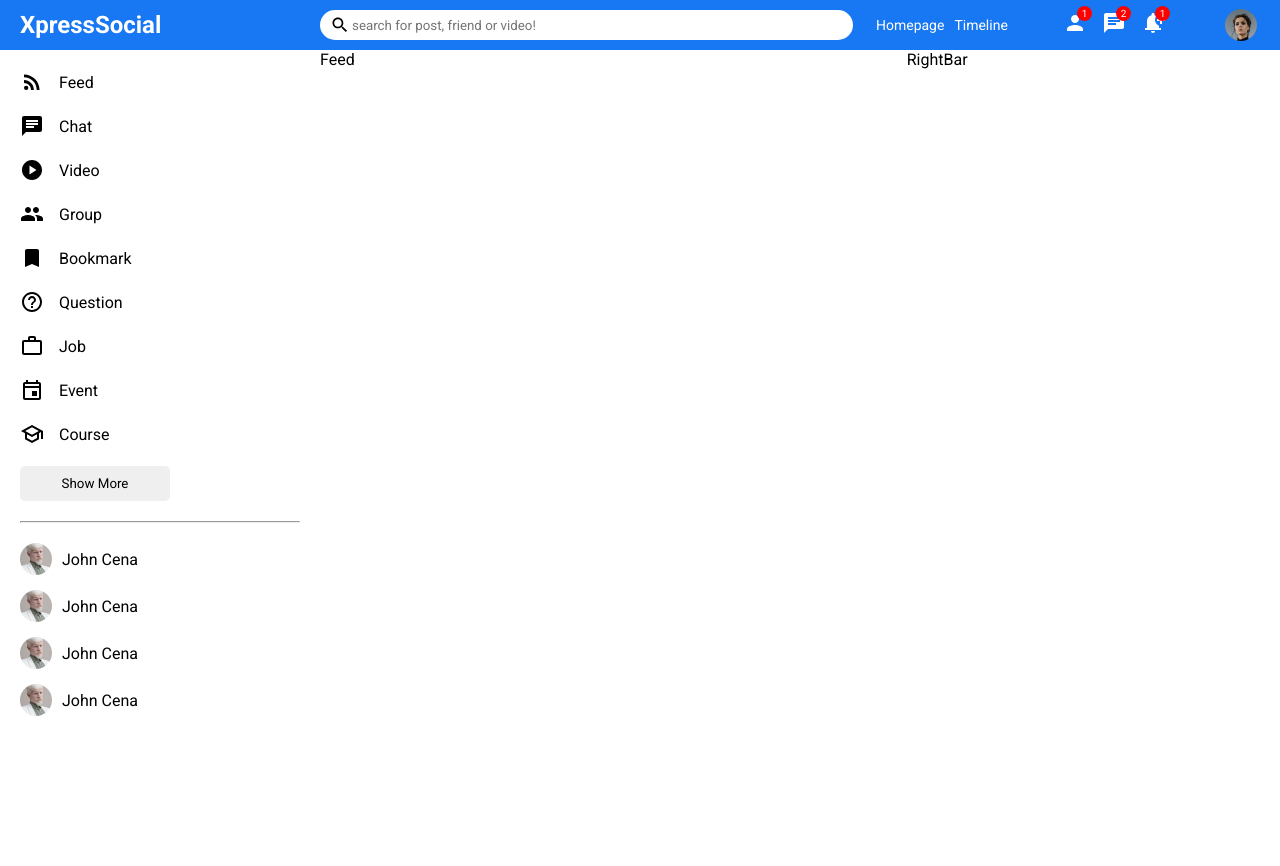
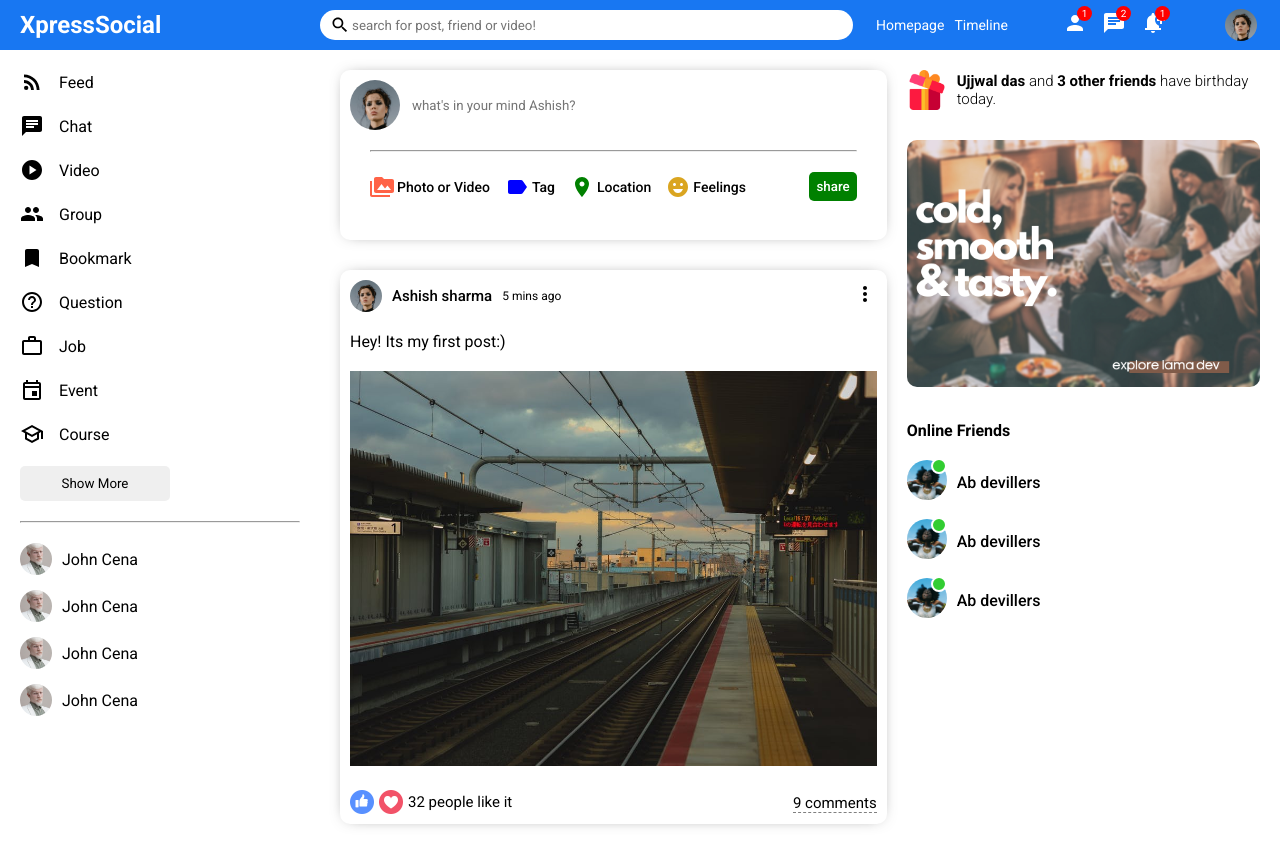
Before and after one commit to Ashishsharma1998/social_media_ui, a React (Create React App) app: page / in a window 1280 px wide. Shown: the top 866 px of the page. Before the commit the page ends 800 px from the top, so only its background shows below. Built offline with nearby package versions, Linux system fonts and the light colour scheme.

Commit message:
complete the 3 section of ui

```diff
--- a/src/components/feed/Feed.css
+++ b/src/components/feed/Feed.css
@@ -1,3 +1,7 @@
 .feed {
   flex: 5.5;
 }
+
+.feedWrapper {
+  padding: 20px;
+}
--- a/src/components/feed/Feed.jsx
+++ b/src/components/feed/Feed.jsx
@@ -1,7 +1,16 @@
 import React from "react";
+import Share from "../share/Share";
 import "./Feed.css";
+import Post from "../post/Post";
 function Feed() {
-  return <div className="feed">Feed</div>;
+  return (
+    <div className="feed">
+      <div className="feedWrapper">
+        <Share />
+        <Post />
+      </div>
+    </div>
+  );
 }
 
 export default Feed;
--- /dev/null
+++ b/src/components/post/Post.css
@@ -0,0 +1,78 @@
+.post {
+  width: 100%;
+  border-radius: 10px;
+  -webkit-box-shadow: 0px 0px 16px -8px rgba(0, 0, 0, 0.68);
+  box-shadow: 0px 0px 16px -8px rgba(0, 0, 0, 0.68);
+  margin: 30px 0;
+}
+
+.postWrapper {
+  padding: 10px;
+}
+
+.postTop {
+  display: flex;
+  align-items: center;
+  justify-content: space-between;
+}
+
+.postTopLeft {
+  display: flex;
+  align-items: center;
+}
+
+.postProfileImg {
+  width: 32px;
+  height: 32px;
+  object-fit: cover;
+  border-radius: 50%;
+}
+
+.postUsername {
+  font-size: 15px;
+  font-weight: 500;
+  margin: 0 10px;
+}
+
+.postDate {
+  font-size: 12px;
+}
+
+.postCenter {
+  margin: 20px 0;
+}
+
+.postImg {
+  width: 100%;
+  object-fit: contain;
+  max-height: 500px;
+  margin-top: 20px;
+}
+
+.postBottom {
+  display: flex;
+  align-items: center;
+  justify-content: space-between;
+}
+
+.postBottomLeft {
+  display: flex;
+  align-items: center;
+}
+
+.likeIcon {
+  width: 24px;
+  height: 24px;
+  margin-right: 5px;
+  cursor: pointer;
+}
+
+.postLikeCounter {
+  font-size: 15px;
+}
+
+.postCommentText {
+  font-size: 15px;
+  cursor: pointer;
+  border-bottom: 1px dashed gray;
+}
--- /dev/null
+++ b/src/components/post/Post.jsx
@@ -0,0 +1,42 @@
+import React from "react";
+import "./Post.css";
+import { MoreVert } from "@mui/icons-material";
+
+function Post() {
+  return (
+    <div className="post">
+      <div className="postWrapper">
+        <div className="postTop">
+          <div className="postTopLeft">
+            <img
+              src="/assets/person/1.jpeg"
+              alt=""
+              className="postProfileImg"
+            />
+            <span className="postUsername">Ashish sharma</span>
+            <span className="postDate">5 mins ago</span>
+          </div>
+          <div className="postTopRight">
+            <MoreVert />
+          </div>
+        </div>
+        <div className="postCenter">
+          <span className="postText">Hey! Its my first post:)</span>
+          <img src="/assets/post/1.jpeg" alt="" className="postImg" />
+        </div>
+        <div className="postBottom">
+          <div className="postBottomLeft">
+            <img src="/assets/like.png" alt="" className="likeIcon" />
+            <img src="/assets/heart.png" alt="" className="likeIcon" />
+            <span className="postLikeCounter">32 people like it</span>
+          </div>
+          <div className="postBottomRight">
+            <span className="postCommentText">9 comments</span>
+          </div>
+        </div>
+      </div>
+    </div>
+  );
+}
+
+export default Post;
--- a/src/components/rightBar/RightBar.css
+++ b/src/components/rightBar/RightBar.css
@@ -1,3 +1,72 @@
 .rightbar {
   flex: 3.5;
 }
+
+.rightbarWrapper {
+  padding: 20px 20px 0 0;
+}
+
+.birthdayContainer {
+  display: flex;
+  align-items: center;
+}
+
+.birthdayImg {
+  width: 40px;
+  height: 40px;
+  margin-right: 10px;
+}
+
+.birthdayText {
+  font-size: 15px;
+  font-weight: 300;
+}
+
+.rightbarAd {
+  width: 100%;
+  border-radius: 10px;
+  margin: 30px 0;
+}
+
+.rightbarTitle {
+  margin-bottom: 20px;
+}
+
+.rightbarFriendList {
+  padding: 0;
+  margin: 0;
+  list-style: none;
+}
+
+.rightbarFriend {
+  display: flex;
+  align-items: center;
+  margin-bottom: 15px;
+}
+
+.rightbarProfileImg {
+  width: 40px;
+  height: 40px;
+  border-radius: 50%;
+  object-fit: cover;
+}
+
+.rightbarProfileImgContainer {
+  position: relative;
+  margin-right: 10px;
+}
+
+.rightbarOnline {
+  background-color: limegreen;
+  width: 12px;
+  height: 12px;
+  border-radius: 50%;
+  border: 2px solid white;
+  position: absolute;
+  top: -2px;
+  right: 0px;
+}
+
+.rightbarUsername {
+  font-weight: 500;
+}
--- a/src/components/rightBar/RightBar.jsx
+++ b/src/components/rightBar/RightBar.jsx
@@ -2,7 +2,56 @@
 import "./RightBar.css";
 
 function RightBar() {
-  return <div className="rightbar">RightBar</div>;
+  return (
+    <div className="rightbar">
+      <div className="rightbarWrapper">
+        <div className="birthdayContainer">
+          <img src="/assets/gift.png" alt="" className="birthdayImg" />
+          <span className="birthdayText">
+            <b>Ujjwal das</b> and <b> 3 other friends</b> have birthday today.
+          </span>
+        </div>
+
+        <img src="/assets/ad.png" alt="" className="rightbarAd" />
+        <h4 className="rightbarTitle">Online Friends</h4>
+        <ul className="rightbarFriendList">
+          <li className="rightbarFriend">
+            <div className="rightbarProfileImgContainer">
+              <img
+                src="/assets/person/3.jpeg"
+                alt=""
+                className="rightbarProfileImg"
+              />
+              <span className="rightbarOnline"></span>
+            </div>
+            <span className="rightbarUsername">Ab devillers</span>
+          </li>
+          <li className="rightbarFriend">
+            <div className="rightbarProfileImgContainer">
+              <img
+                src="/assets/person/3.jpeg"
+                alt=""
+                className="rightbarProfileImg"
+              />
+              <span className="rightbarOnline"></span>
+            </div>
+            <span className="rightbarUsername">Ab devillers</span>
+          </li>
+          <li className="rightbarFriend">
+            <div className="rightbarProfileImgContainer">
+              <img
+                src="/assets/person/3.jpeg"
+                alt=""
+                className="rightbarProfileImg"
+              />
+              <span className="rightbarOnline"></span>
+            </div>
+            <span className="rightbarUsername">Ab devillers</span>
+          </li>
+        </ul>
+      </div>
+    </div>
+  );
 }
 
 export default RightBar;
--- /dev/null
+++ b/src/components/share/Share.css
@@ -0,0 +1,78 @@
+.share {
+  width: 100%;
+  height: 170px;
+  border-radius: 10px;
+  -webkit-box-shadow: 0px 0px 16px -8px rgba(0, 0, 0, 0.68);
+  box-shadow: 0px 0px 16px -8px rgba(0, 0, 0, 0.68);
+}
+
+.shareWrapper {
+  padding: 10px;
+}
+
+.shareProfileImg {
+  width: 50px;
+  height: 50px;
+  object-fit: cover;
+  border-radius: 50%;
+  margin-right: 10px;
+}
+
+.shareTop {
+  display: flex;
+  align-items: center;
+}
+
+.shareInput {
+  width: 80%;
+  border: none;
+}
+
+.shareInput:focus {
+  outline: none;
+}
+
+.shareHr {
+  margin: 20px;
+}
+
+.shareBottom {
+  display: flex;
+  align-items: center;
+  justify-content: space-between;
+}
+
+.shareOptions {
+  display: flex;
+  align-items: center;
+
+  margin-left: 20px;
+}
+
+.shareOption {
+  display: flex;
+  align-items: center;
+  margin-right: 15px;
+  cursor: pointer;
+}
+
+.shareIcon {
+  font-size: 18px;
+  margin-right: 3px;
+}
+
+.shareOptionText {
+  font-size: 14px;
+  font-weight: 500;
+}
+
+.shareButton {
+  border: none;
+  background-color: green;
+  color: white;
+  padding: 7px;
+  border-radius: 5px;
+  margin-right: 20px;
+  font-weight: 500;
+  cursor: pointer;
+}
--- /dev/null
+++ b/src/components/share/Share.jsx
@@ -0,0 +1,47 @@
+import { EmojiEmotions, Label, PermMedia, Room } from "@mui/icons-material";
+import React from "react";
+import "./Share.css";
+
+function Share() {
+  return (
+    <div className="share">
+      <div className="shareWrapper">
+        <div className="shareTop">
+          <img className="shareProfileImg" src="/assets/person/1.jpeg" alt="" />
+          <input
+            placeholder="what's in your mind Ashish?"
+            className="shareInput"
+          />
+        </div>
+        <hr className="shareHr" />
+
+        <div className="shareBottom">
+          <div className="shareOptions">
+            <div className="shareOption">
+              <PermMedia htmlColor="tomato" className="shareIcon" />
+              <span className="shareOptionText">Photo or Video</span>
+            </div>
+
+            <div className="shareOption">
+              <Label htmlColor="blue" className="shareIcon" />
+              <span className="shareOptionText">Tag</span>
+            </div>
+
+            <div className="shareOption">
+              <Room htmlColor="green" className="shareIcon" />
+              <span className="shareOptionText">Location</span>
+            </div>
+
+            <div className="shareOption">
+              <EmojiEmotions htmlColor="goldenrod" className="shareIcon" />
+              <span className="shareOptionText">Feelings</span>
+            </div>
+          </div>
+          <button className="shareButton">share</button>
+        </div>
+      </div>
+    </div>
+  );
+}
+
+export default Share;
```
